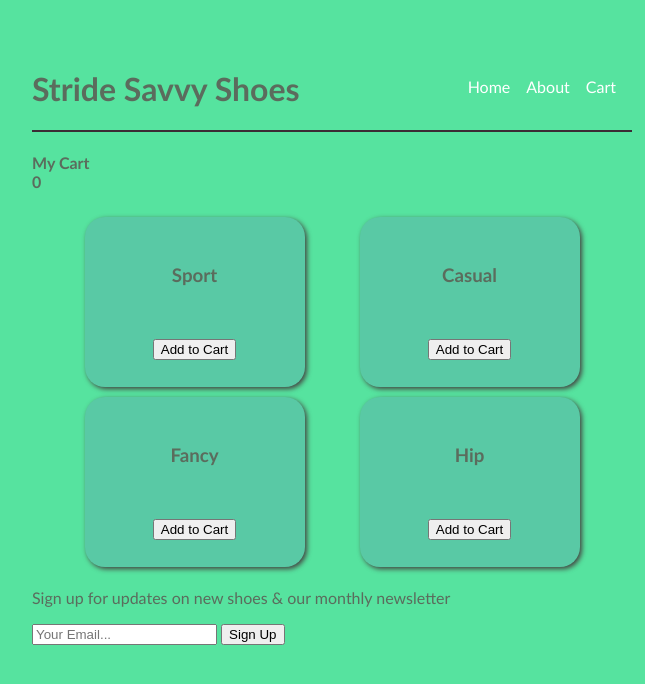
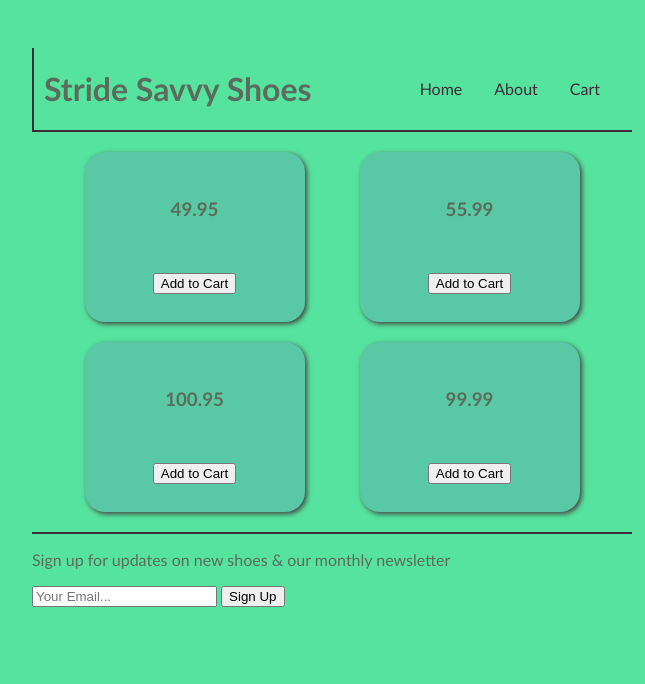
Before and after one commit to brajgon1/ProjectOne, a plain HTML site: page client/home.html in a window 1280 px wide. Shown: the whole page, without its empty margins (308-953 px from the left). Drawn offline with Linux system fonts and the light colour scheme.

Commit message:
done for Tuesday April 4

```diff
--- a/client/home.html
+++ b/client/home.html
@@ -13,42 +13,40 @@
     <ul>
       <li class="nav"><a href="./home.html">Home</a></li>
       <li class="nav"><a href="./about.html">About</a></li>
-      <li class="nav"><a href="./cart.html">Cart</a></li>
+      <li class="cartNav"><a href="./cart.html">Cart</a></li>
     </ul>
   </nav>
   </header>
 
-  <div id="cart">
-    <h4>My Cart<br><span id="shoeCount">0</span></h4>
-  </div>
-
   <section id="shoeContainer">
     <div id="shoeCard">
       <!-- insert image of shoe here -->
-      <h3>Sport</h3>
+      <h3>49.95</h3>
       <button id="cartBtn">Add to Cart</button>
     </div>
     <div id="shoeCard">
       <!-- insert image of shoe here -->
-      <h3>Casual</h3>
+      <h3>55.99</h3>
       <button id="cartBtn">Add to Cart</button>
     </div>
     <div id="shoeCard">
       <!-- insert image of shoe here -->
-      <h3>Fancy</h3>
+      <h3>100.95</h3>
       <button id="cartBtn">Add to Cart</button>
     </div>
     <div id="shoeCard">
       <!-- insert image of shoe here -->
-      <h3>Hip</h3>
+      <h3>99.99</h3>
       <button id="cartBtn">Add to Cart</button>
     </div>
   </section>
 
   <footer id="sign-up">
-    <p>Sign up for updates on new shoes & our monthly newsletter</p>
-    <input type="text" placeholder="Your Email..."/>
+    <p id="para">Sign up for updates on new shoes & our monthly newsletter</p>
+    <div id="signupbtnstuff">
+    <input id="placeholder" type="text" placeholder="Your Email..."/>
     <button id="emailBtn">Sign Up</button>
+    </div>
   </footer>
 </body>
 </html>
--- a/client/styles.css
+++ b/client/styles.css
@@ -8,32 +8,34 @@ body {
     margin: 2rem auto;
 }
 
+#titlePage {
+    margin-left: 10px;
+}
+
 header {
     border-bottom: 2px solid #3B2C35;
+    border-left: 2px solid #3B2C35;
     display: flex;
     justify-content: space-between;
     align-items: center;
-    flex-direction: row;
 }
 
 nav ul {
     list-style-type: none;
     display: flex;
-    justify-content: flex-end;
-    margin-bottom: 20px;
 }
 
 nav li {
-    margin-right: 1rem;
+    margin-right: 2rem;
 }
 
 nav a {
     text-decoration: none;
-    color: white;
+    color: #3B2C35;
 }
 
 nav a:hover {
-    color: yellow;
+    color: darkgoldenrod;
     cursor: pointer;
 }
 
@@ -49,7 +51,7 @@ nav a:hover {
     height: 150px;
     width: 200px;
     padding: 10px;
-    margin: 5px;
+    margin: 10px;
     box-shadow: 2px 2px 5px #444241;
     display: flex;
     flex-direction: column;
@@ -64,3 +66,21 @@ nav a:hover {
     background-color: #2A1F2D;
     color: yellowgreen;
 }
+
+#cart {
+    box-shadow: 2px 2px 5px #444241;
+    border-radius: 20px;
+    margin-top: 50px;
+    margin: 50px;
+    height: 500px;
+    width: 500px;
+    display: flex;
+    flex-direction: column;
+    justify-content: space-around;
+    align-items: center;
+    background-color: #59C9A5;
+}
+
+#sign-up {
+    border-top: 2px solid #3B2C35;
+}
```
Also changed, not shown: client/cart.html (+1 -0 lines).
